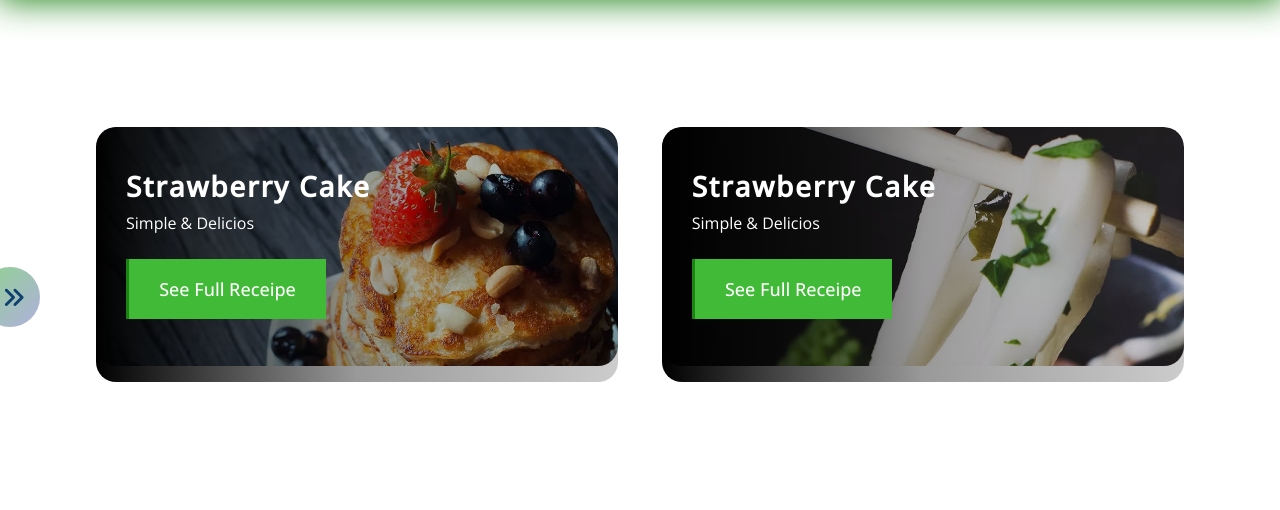
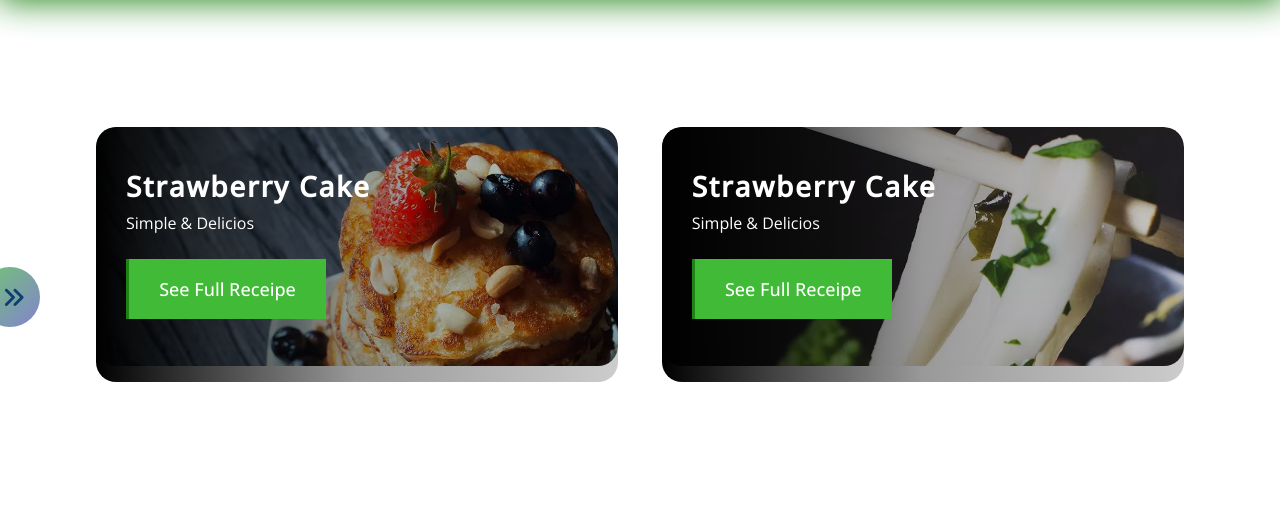
Before and after one commit to AminaAbdElAzeez/delicious-food-blog, a plain HTML site: page index.html in a window 1280 px wide. Shown: the part 133-643 px from the top of the page. Drawn offline with nearby package versions, Linux system fonts and the light colour scheme.

Commit message:
my changes

```diff
--- a/css/style.css
+++ b/css/style.css
@@ -213,7 +213,7 @@ header .container nav .search #search {
     font-size: 23px;
     cursor: pointer;
     border: none;
-    background-image: linear-gradient(to top left , rgb(176, 176, 221),rgb(143, 211, 143));
+    background-image: linear-gradient(to top left , rgb(131, 131, 207),rgb(114, 197, 114));
     color: #0e406e;
     border-radius: 50%;
     -webkit-border-radius: 50%;
```
